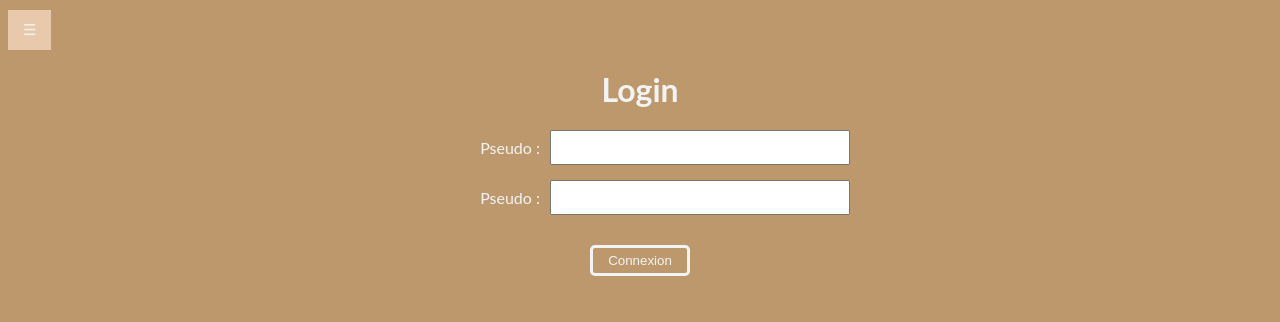
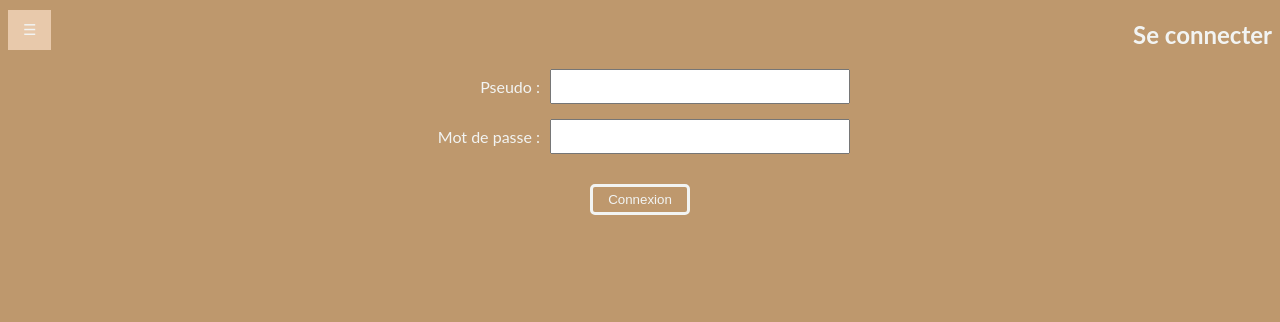
Before and after one commit to CEDRICLEBRUN/SPORTSMATE, a Django app: page /login/ in a window 1280 px wide. Shown: the top 322 px of the page. Run offline with Django 5.2, Linux system fonts and the light colour scheme; some libraries are stand-ins or nearby versions.

Commit message:
Update templates login + base

```diff
--- a/myproject/myapp/templates/base.html
+++ b/myproject/myapp/templates/base.html
@@ -25,12 +25,12 @@
         <div id="mySidenav" class="sidenav closebtn" onclick="closeNav()">
             <a href="javascript:void(0)" class="closebtn" onclick="closeNav()">&times;</a>
             <a href=" {% url 'main' %}"><i class="fa-solid fa-house-chimney"></i> Accueil</a>
-            <a href=" {% url 'event_list' %}"><i class="fa-solid fa-calendar-day"></i> Rechercher</a>
-            <a href=" {% url 'create_event' %}"><i class="fa-regular fa-calendar-plus"></i> Ajouter</a>
-            <a href=" {% url 'my_events' %}"><i class="fa-regular fa-calendar-check"></i> Mes événements</a>
-            <a href=" {% url 'account' %}"><i class="fa-solid fa-gear"></i> Mon compte</a>
-            <a href=" {% url 'conversation_list' %}"><i class="fa-regular fa-message"></i> Messagerie</a>
             {% if user.is_authenticated %}
+                <a href=" {% url 'event_list' %}"><i class="fa-solid fa-calendar-day"></i> Rechercher</a>
+                <a href=" {% url 'create_event' %}"><i class="fa-regular fa-calendar-plus"></i> Ajouter</a>
+                <a href=" {% url 'my_events' %}"><i class="fa-regular fa-calendar-check"></i> Mes événements</a>
+                <a href=" {% url 'account' %}"><i class="fa-solid fa-gear"></i> Mon compte</a>
+                <a href=" {% url 'conversation_list' %}"><i class="fa-regular fa-message"></i> Messagerie</a>
                 <form id="logout-form" method="post" action="{% url 'logout' %}">
                     {% csrf_token %}
                     <button type="submit" class="btn-main">Se déconnecter</button>
--- a/myproject/myapp/templates/registration/login.html
+++ b/myproject/myapp/templates/registration/login.html
@@ -2,7 +2,10 @@
 
 {% block content %}
 
-    <h1>Login</h1>
+    <div class="container">
+
+        <h2>Se connecter</h2>
+
         <form method="post" action="{% url 'login' %}">
             {% csrf_token %}
             <div>
@@ -10,7 +13,7 @@
                 <input type="text" name="username" id="id_username" required>
             </div>
             <div>
-            <label for="id_password">Pseudo :</label>
+                <label for="id_password">Mot de passe :</label>
                 <input type="password" name="password" id="id_password" required>
             </div>
             <div class="div-btn-main">
@@ -33,4 +36,6 @@
             </div>
         {% endif %}
 
+    </div>
+
 {% endblock %}
```
Lines whose indentation alone changed are shown as unchanged.
